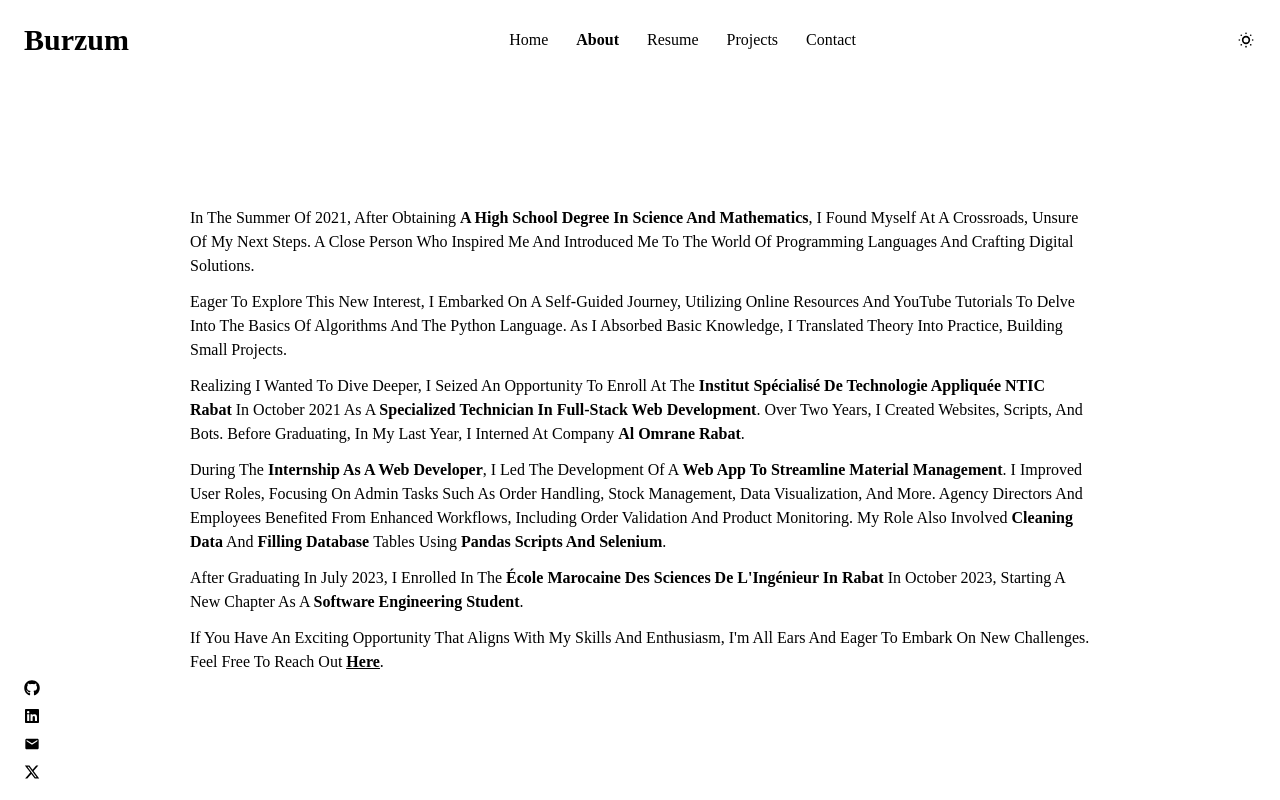
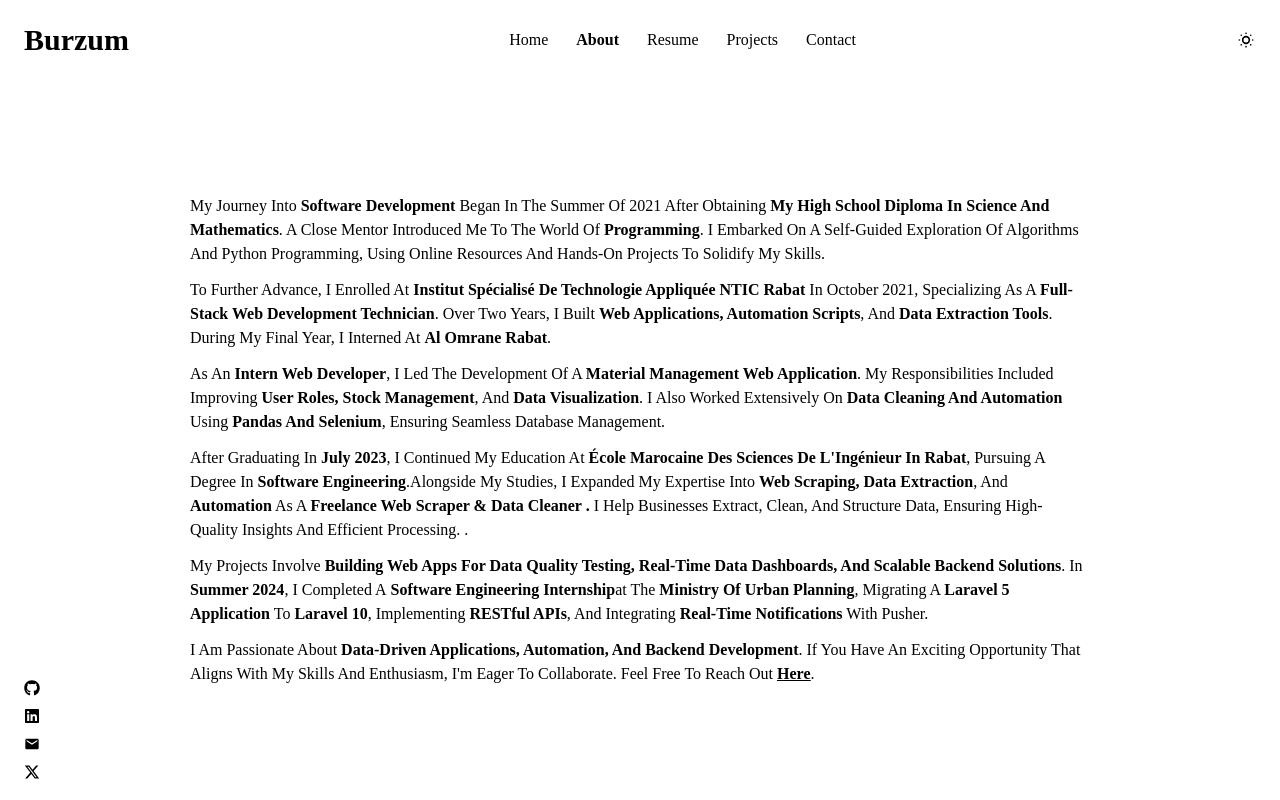
Before and after one commit to yemery/my-portfolio, a React (Vite) app: page /about in a window 1280 px wide. Built offline with nearby package versions, Linux system fonts and the light colour scheme.

Commit message:
Updated About And Resume Pages And Slice for Filtering Project By skills

```diff
--- a/src/assets/data/sitedata.js
+++ b/src/assets/data/sitedata.js
@@ -240,6 +240,44 @@ const volenteering = [
       "As a member of GDSC (Google Developer Student Clubs) at EMSI Rabat, I actively participate in various activities and events aimed at promoting technology and innovation within the community.",
   },
 ];
+const timelineData = [
+  {
+    time: "Summer 2021",
+    title: "Introduction to Programming",
+    body: "Started learning programming after obtaining my high school diploma in science and mathematics. Explored algorithms and Python through online resources and projects.",
+  },
+  {
+    time: "Oct 2021 - July 2023",
+    title: "Full-Stack Web Development at ISTA NTIC Rabat",
+    body: "Studied as a specialized technician in full-stack web development. Built web applications, automation scripts, and data extraction tools.",
+  },
+  {
+    time: "Jan 2023 - July 2023",
+    title: "Internship at Al Omrane Rabat",
+    body: "Developed a material management web application, improved user roles, stock management, and data visualization. Worked with Pandas and Selenium for data automation.",
+  },
+  {
+    time: "July 2023",
+    title: "Graduated as a Full-Stack Web Development Technician",
+    body: "Completed studies at Institut Spécialisé de Technologie Appliquée NTIC Rabat and continued learning advanced development techniques.",
+  },
+  {
+    time: "Oct 2023 - Present",
+    title: "Software Engineering at École Marocaine des Sciences de l'Ingénieur",
+    body: "Pursuing a degree in software engineering to deepen expertise in backend development, data processing, and automation.",
+  },
+  {
+    time: "2024 - Present",
+    title: "Freelancing as a Web Scraper & Data Cleaner",
+    body: "Working on web scraping, data extraction, and automation projects. Building real-time data dashboards and scalable backend solutions.",
+  },
+  {
+    time: "Summer 2024",
+    title: "Software Engineering Internship at the Ministry of Urban Planning",
+    body: "Migrated a Laravel 5 application to Laravel 10, implemented RESTful APIs, and integrated real-time notifications using Pusher.",
+  },
+];
+
 
 export {
   navbarItems,
@@ -248,4 +286,5 @@ export {
   experience,
   skills,
   volenteering,
+  timelineData,
 };
--- a/src/features/project/projectSlice.js
+++ b/src/features/project/projectSlice.js
@@ -12,10 +12,12 @@ export const projectSlice = createSlice({
     filterByTools: (state, action) => {
       console.log(action.payload);
       state.selectedProject = state.projects.filter((e) =>
-        Object.keys(action.payload).some((v) => e.tools.includes(v))
+        Object.keys(action.payload).some((v) =>
+          e.tools.map(tool => tool.toLowerCase()).includes(v.toLowerCase())
+        )
       );
 
-      state.tools={...action.payload}
+      state.tools = { ...action.payload };
       // console.log(state.selectedProject)
     },
 
--- a/src/pages/About.jsx
+++ b/src/pages/About.jsx
@@ -2,76 +2,107 @@ import Here from "../components/commons/Here";
 
 const About = () => {
   return (
-    <div className="flex flex-col gap-y-3 items-center justify-center  h-full w-full">
-      <span className="max-w-[900px] ">
-        {" "}
-        In the summer of 2021, after obtaining{" "}
+    <div className="flex flex-col gap-y-3 items-center justify-center h-full w-full">
+      <span className="max-w-[900px]">
+        My journey into{" "}
+        <span className="font-semibold">software development</span> began in the
+        summer of 2021 after obtaining{" "}
         <span className="font-semibold">
-          a high school degree in science and mathematics
-        </span>
-        , I found myself at a crossroads, unsure of my next steps. A close
-        person who inspired me and introduced me to the world of programming
-        languages and crafting digital solutions.
+        my high school diploma in science and mathematics
+                </span>
+        . A close mentor introduced me to the world of{" "}
+        <span className="font-semibold">programming</span>. I embarked on a self-guided exploration of algorithms and Python programming, using online resources and hands-on projects to solidify my skills.
       </span>
 
-      <span className="max-w-[900px] ">
-        Eager to explore this new interest, I embarked on a self-guided journey,
-        utilizing online resources and YouTube tutorials to delve into the
-        basics of algorithms and the Python language. As I absorbed basic
-        knowledge, I translated theory into practice, building small projects.
-      </span>
+      {/* <span className="max-w-[900px]">
+        I embarked on a{" "}
+        <span className="font-semibold">self-guided learning journey</span>,
+        using online resources and YouTube tutorials to dive into{" "}
+        <span className="font-semibold">Python</span> and{" "}
+        <span className="font-semibold">algorithmic problem-solving</span>. I
+        quickly transitioned from theory to practice, developing small projects
+        to strengthen my skills.
+      </span> */}
 
-      <span className="max-w-[900px] ">
-        Realizing I wanted to dive deeper, I seized an opportunity to enroll at
-        the{" "}
+      <span className="max-w-[900px]">
+        To further advance, I enrolled at{" "}
         <span className="font-semibold">
           Institut Spécialisé de Technologie Appliquée NTIC Rabat
         </span>{" "}
-        in October 2021 as a{" "}
+        in October 2021, specializing as a{" "}
         <span className="font-semibold">
-          {" "}
-          specialized technician in full-stack web development
+          full-stack web development technician
         </span>
-        . Over two years, I created websites, scripts, and bots. Before
-        graduating, in my last year, I interned at Company{" "}
-        <span className="font-semibold">Al omrane rabat</span>.
+        . Over two years, I built{" "}
+        <span className="font-semibold">
+          web applications, automation scripts
+        </span>
+        , and <span className="font-semibold">data extraction tools</span>.
+        During my final year, I interned at{" "}
+        <span className="font-semibold">Al Omrane Rabat</span>.
       </span>
 
-      <span className="max-w-[900px] ">
-        {" "}
-        During the{" "}
-        <span className="font-semibold">internship as a web developer</span>, I
-        led the development of a{" "}
+      <span className="max-w-[900px]">
+        As an <span className="font-semibold">intern web developer</span>, I led
+        the development of a{" "}
         <span className="font-semibold">
-          web app to streamline material management
+          material management web application
         </span>
-        . I improved user roles, focusing on admin tasks such as order handling,
-        stock management, data visualization, and more. Agency directors and
-        employees benefited from enhanced workflows, including order validation
-        and product monitoring. My role also involved{" "}
-        <span className="font-semibold">cleaning data</span> and{" "}
-        <span className="font-semibold">filling database </span> tables using
-        <span className="font-semibold"> pandas scripts and Selenium</span>.
+        . My responsibilities included improving{" "}
+        <span className="font-semibold">user roles, stock management</span>, and{" "}
+        <span className="font-semibold">data visualization</span>. I also worked
+        extensively on{" "}
+        <span className="font-semibold">data cleaning and automation</span>{" "}
+        using <span className="font-semibold">Pandas and Selenium</span>,
+        ensuring seamless database management.
       </span>
 
-      <span className="max-w-[900px] ">
-        After graduating in July 2023, I enrolled in the{" "}
+      <span className="max-w-[900px]">
+        After graduating in <span className="font-semibold">July 2023</span>, I
+        continued my education at{" "}
         <span className="font-semibold">
           École Marocaine des Sciences de l&apos;Ingénieur in Rabat
-        </span>{" "}
-        in October 2023, starting a new chapter as a{" "}
-        <span className="font-semibold"> software engineering student</span>.
-      </span>
+        </span>
+        , pursuing a degree in{" "}
+        <span className="font-semibold">software engineering</span>.
+        {/*   */}
+        Alongside my studies, I expanded my expertise into{" "}
+        <span className="font-semibold">web scraping, data extraction</span>,
+        and <span className="font-semibold">automation</span> as a{" "}
+        <span className="font-semibold">
+          freelance Web Scraper & Data Cleaner . {" "}
+        </span>
 
-      <span className="max-w-[900px] ">
-        If you have an exciting opportunity that aligns with my skills and
-        enthusiasm, I&apos;m all ears and eager to embark on new challenges.
-        Feel free to reach out{" "}
-
-       <Here email="mailto:meryemajmani33@gmail.com"/>
+        I help businesses extract, clean, and structure data, ensuring high-quality insights and efficient processing.
         .
       </span>
 
+      <span className="max-w-[900px]">
+        My projects involve{" "}
+        <span className="font-semibold">
+          building web apps for data quality testing, real-time data dashboards,
+          and scalable backend solutions
+        </span>
+        . In <span className="font-semibold">Summer 2024</span>, I completed a
+        <span className="font-semibold"> Software Engineering Internship</span>
+        at the <span className="font-semibold">Ministry of Urban Planning</span>
+        , migrating a{" "}
+        <span className="font-semibold">Laravel 5 application</span> to{" "}
+        <span className="font-semibold">Laravel 10</span>, implementing{" "}
+        <span className="font-semibold">RESTful APIs</span>, and integrating{" "}
+        <span className="font-semibold">real-time notifications</span> with
+        Pusher.
+      </span>
+
+      <span className="max-w-[900px]">
+        I am passionate about{" "}
+        <span className="font-semibold">
+          data-driven applications, automation, and backend development
+        </span>
+        . If you have an exciting opportunity that aligns with my skills and
+        enthusiasm, I&apos;m eager to collaborate. Feel free to reach out{" "}
+        <Here email="mailto:meryemajmani33@gmail.com" />.
+      </span>
     </div>
   );
 };
```
Also changed, not shown: src/pages/Resume.jsx (+26 -2 lines).
